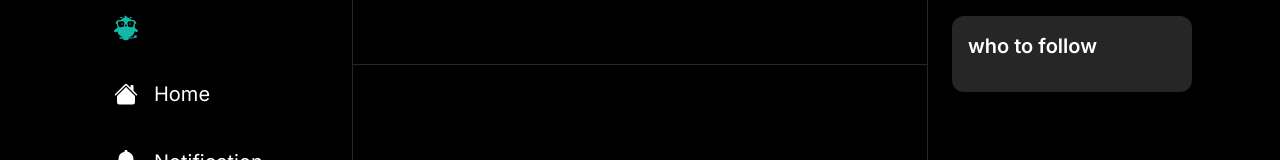
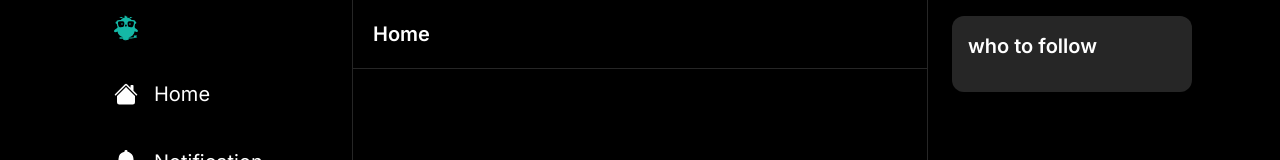
Before and after one commit to EphremDemlew/EChatter, a Next.js app: page / in a window 1280 px wide. Shown: the top 160 px of the page. Built offline with nearby package versions, Linux system fonts and the light colour scheme.

Commit message:
the initial layout finished

```diff
--- a/src/components/Header.tsx
+++ b/src/components/Header.tsx
@@ -2,6 +2,7 @@
 
 import { useRouter } from "next/navigation";
 import { useCallback } from "react";
+import { BiArrowBack } from "react-icons/bi";
 
 interface HeaderProps {
   label: string;
@@ -15,7 +16,22 @@ const Header: React.FC<HeaderProps> = ({ label, showBackArrow }) => {
     router.back();
   }, [router]);
 
-  return <div className="border-b-[1px] border-neutral-800 p-5 "> {label}</div>;
+  return (
+    <div className="border-b-[1px] border-neutral-800 p-5 ">
+      <div className="flex flex-row items-center gap-2">
+        {showBackArrow && (
+          <BiArrowBack
+            size={20}
+            onClick={handleBack}
+            color="white"
+            className="cursor-pointer hover:opacity-70 transition"
+          />
+        )}
+        <h1 className=" text-white text-xl font-semibold">{label}</h1>
+      </div>
+    </div>
+  );
+  showBackArrow;
 };
 
 export default Header;
```
